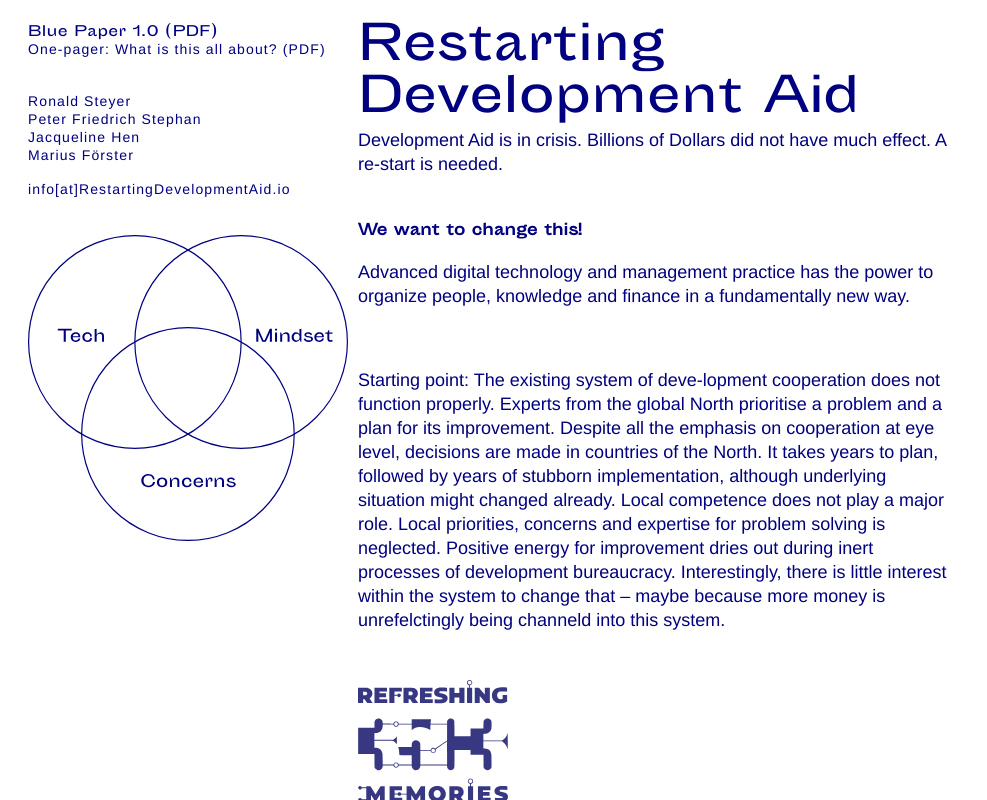
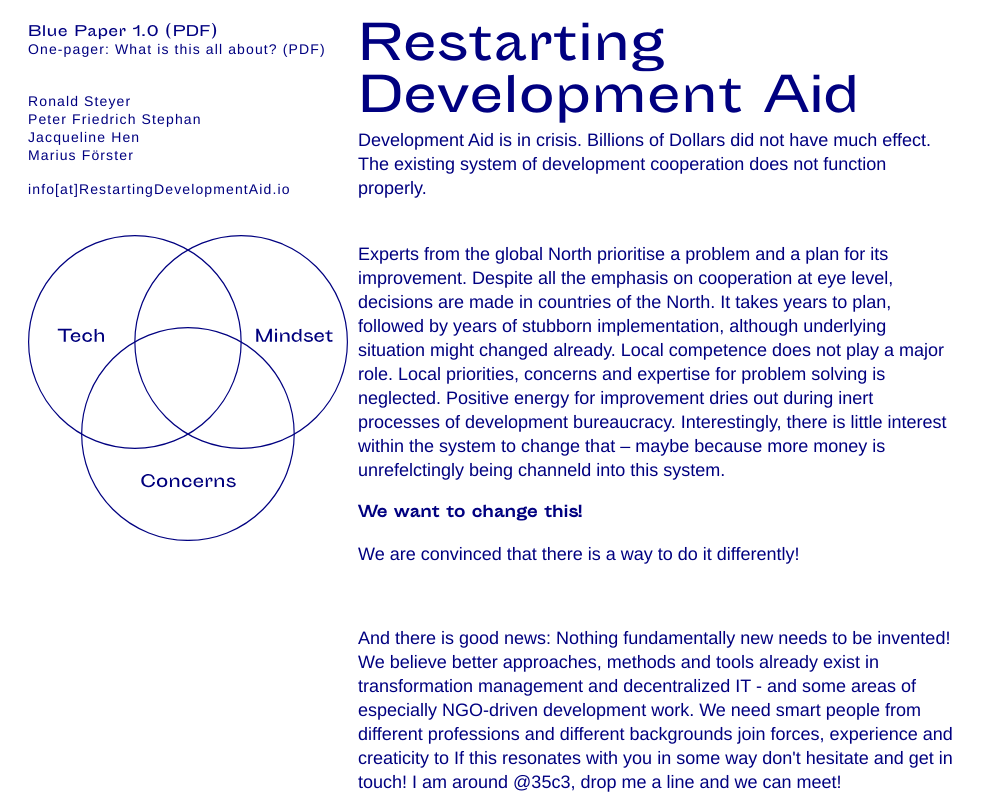
Before and after one commit to RestartingDevelopmentAid/RestartingDevelopmentAid.github.io, a plain HTML site: page 35c3.html in a window 1280 px wide. Shown: the whole page, without its empty margins (0-987 px from the left). Drawn offline with Linux system fonts and the light colour scheme.

Commit message:
Update 35c3.html

```diff
--- a/35c3.html
+++ b/35c3.html
@@ -50,23 +50,30 @@
 	</div>
 
 	<div class="intro">
-		<p>Development Aid is in crisis. Billions of Dollars did not have much effect. A re-start is needed. <br><br>
+		<p>Development Aid is in crisis. Billions of Dollars did not have much effect. The existing system of development cooperation does not function properly.<br><br>
 
-		<h1>We want to change this!</h1>
-		<p>
-		Advanced digital technology and management practice has the ­power to organize people, knowledge and finance in a fundamentally new way.
-		</p><br>
-
-		<p>
-		Starting point: The existing system of deve-lopment cooperation does not function properly.
-
-		Experts from the global North prioritise a problem and a plan for its improvement. Despite all the emphasis on cooperation at eye level, decisions are made in countries of the North.
+		<p>Experts from the global North prioritise a problem and a plan for its improvement. Despite all the emphasis on cooperation at eye level, decisions are made in countries of the North.
 		It takes years to plan, followed by years of stubborn implementation, although underlying situation might changed already.
 
 		Local competence does not play a major role. Local priorities, concerns and expertise for problem solving is neglected. Positive energy for improvement dries out during inert processes of development bureaucracy.
 
 		Interestingly, there is little interest within the system to change that – maybe because more money is unrefelctingly being channeld into
 		this system.
+		</p>
+
+		<h1>We want to change this!</h1>
+		<p>
+ 		We are convinced that there is a way to do it differently!
+		</p><br>
+
+		<p>
+		And there is good news: Nothing fundamentally new needs to be invented! <br> We believe better approaches, methods and tools already exist in transformation management and decentralized IT - and some areas of especially NGO-driven development work.
+
+		We need smart people from different professions and different backgrounds join forces, experience and creaticity to
+
+		If this resonates with you in some way don't hesitate and get in touch!
+		I am around @35c3, drop me a line and we can meet!
+
 		</p>
 								<img src="content/35c3bluelogo.svg">
 	</div>
```
